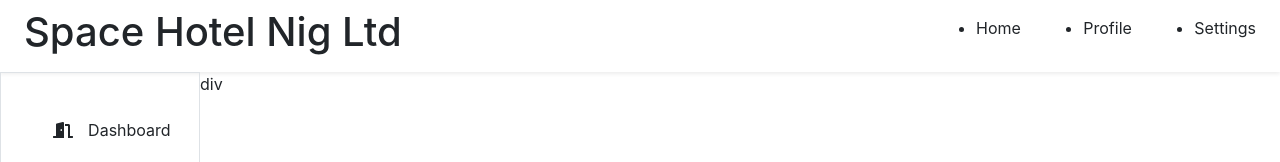
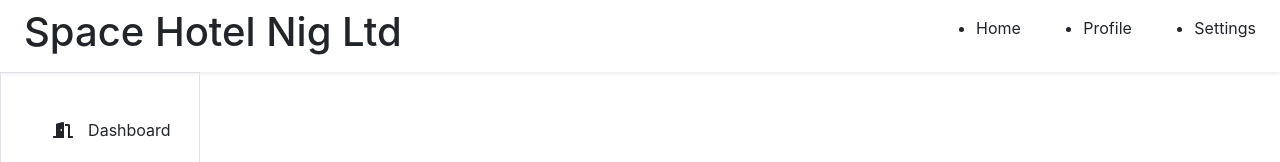
Before and after one commit to inidaname/hotels, an Angular app: page /home in a window 1280 px wide. Shown: the top 162 px of the page. Built offline with nearby package versions, Linux system fonts and the light colour scheme.

Commit message:
working on home

```diff
--- a/src/app/home/home.component.html
+++ b/src/app/home/home.component.html
@@ -11,6 +11,10 @@
         </nav>
     </section>
     <section class="mainbar">
-        div
+        <div class="d-flex flex-column justify-content-around align-items-center w-100 h-100">
+            <div class="topcon shadow-sm">
+
+            </div>
+        </div>
     </section>
 </div>
```
